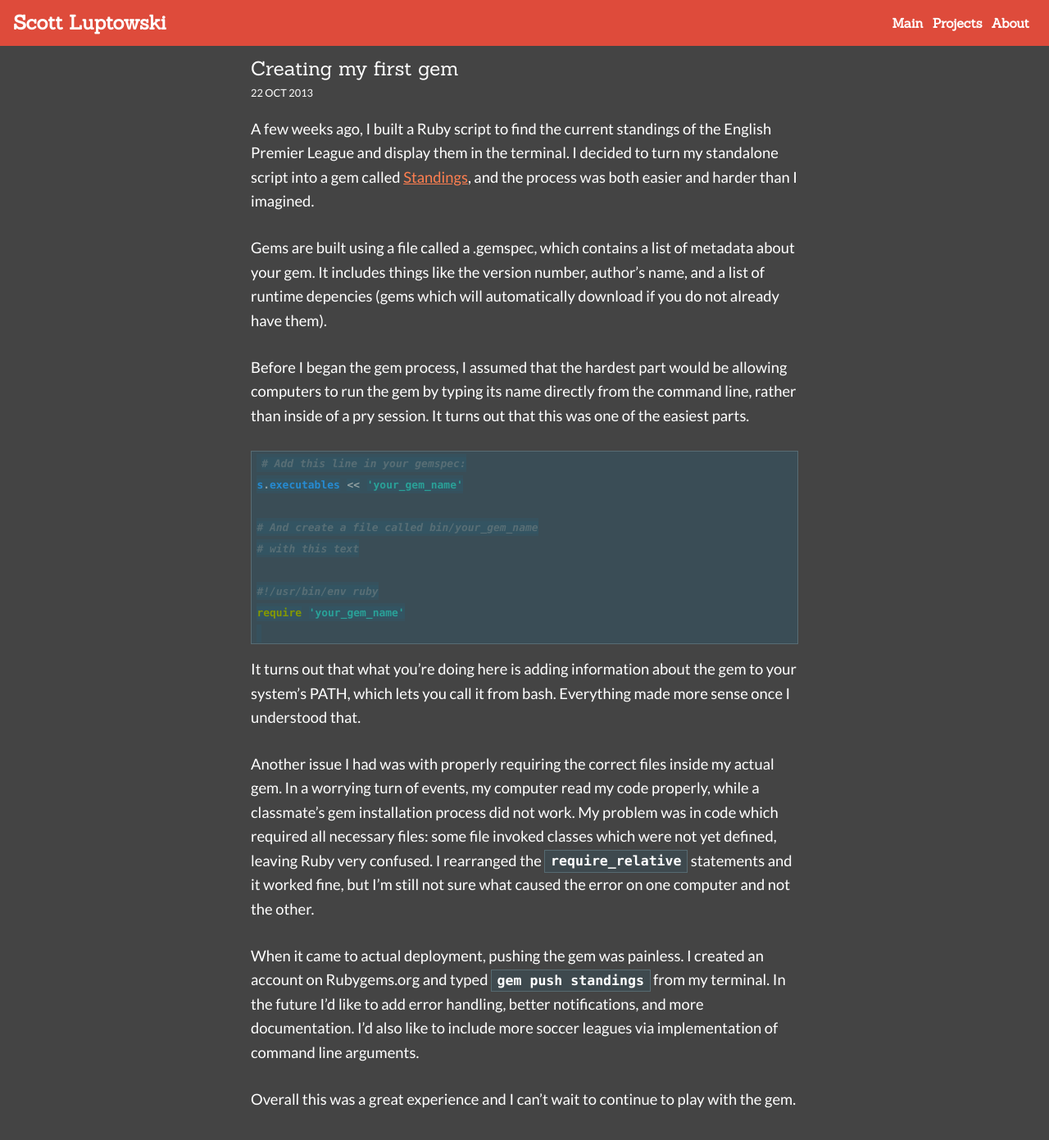
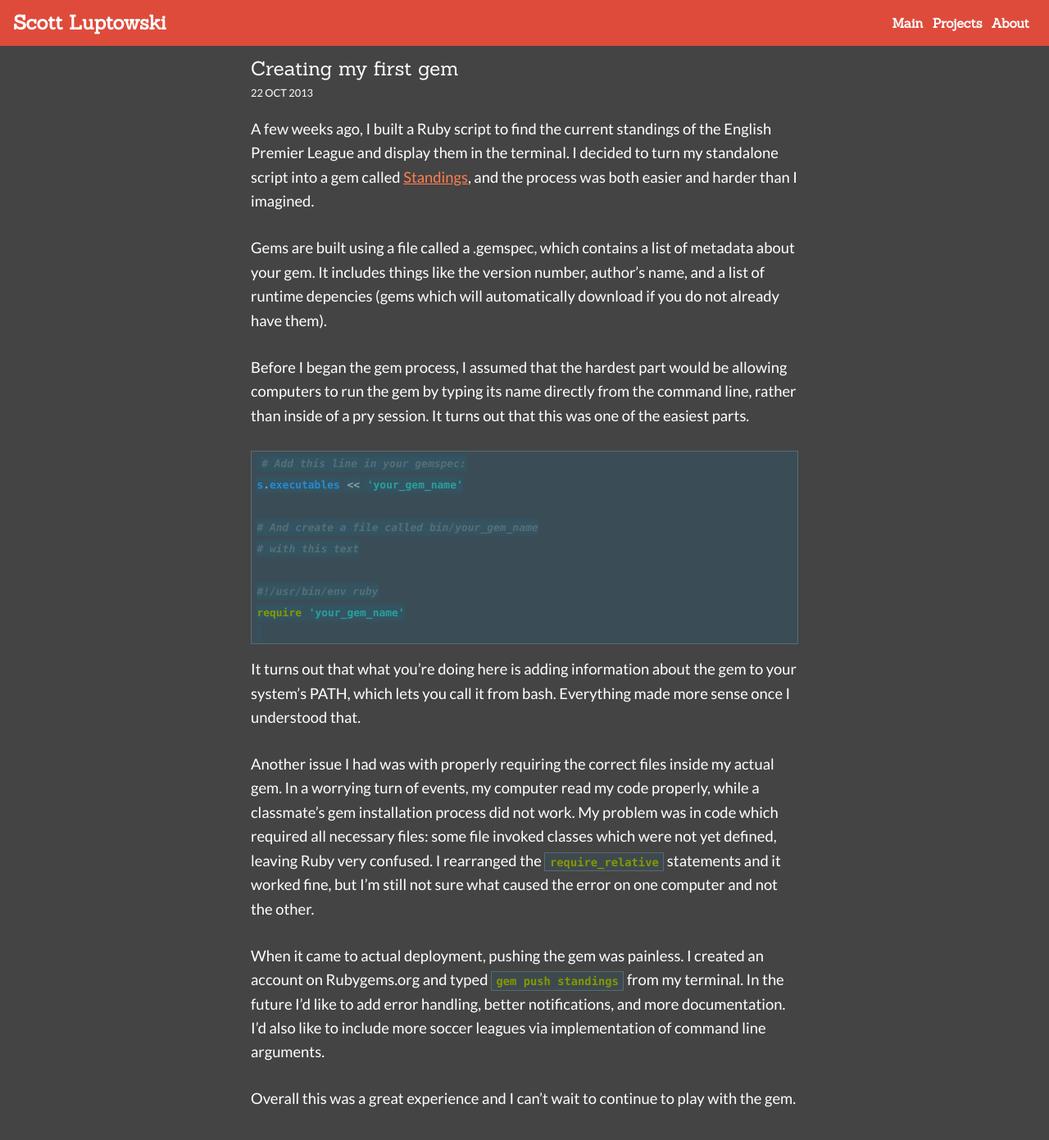
Before and after one commit to sammylupt/scottluptowski.com, a Jekyll site: the page built from posts/_posts/2013-10-22-creating-my-first-gem.markdown, in a window 1280 px wide and 1400 px high, scrolled down 51 px. Shown: the top 1391 px of the window at 82% size. Built offline with Jekyll 4.4.1, drawn with Linux system fonts in a browser that asks for light colours; nearby versions of some CDN libraries; Markdown is read by kramdown in place of the engine named in the settings.

Commit message:
p code css rules

```diff
--- a/css/main.css
+++ b/css/main.css
@@ -135,6 +135,11 @@ code, code span {
   font-size: .9em;
 }
 
+p code {
+  font-size: .75em;
+  color: #859900;
+}
+
 .article-body pre.terminal {
   border: 1px solid #000;
   color: #FFF;
```
